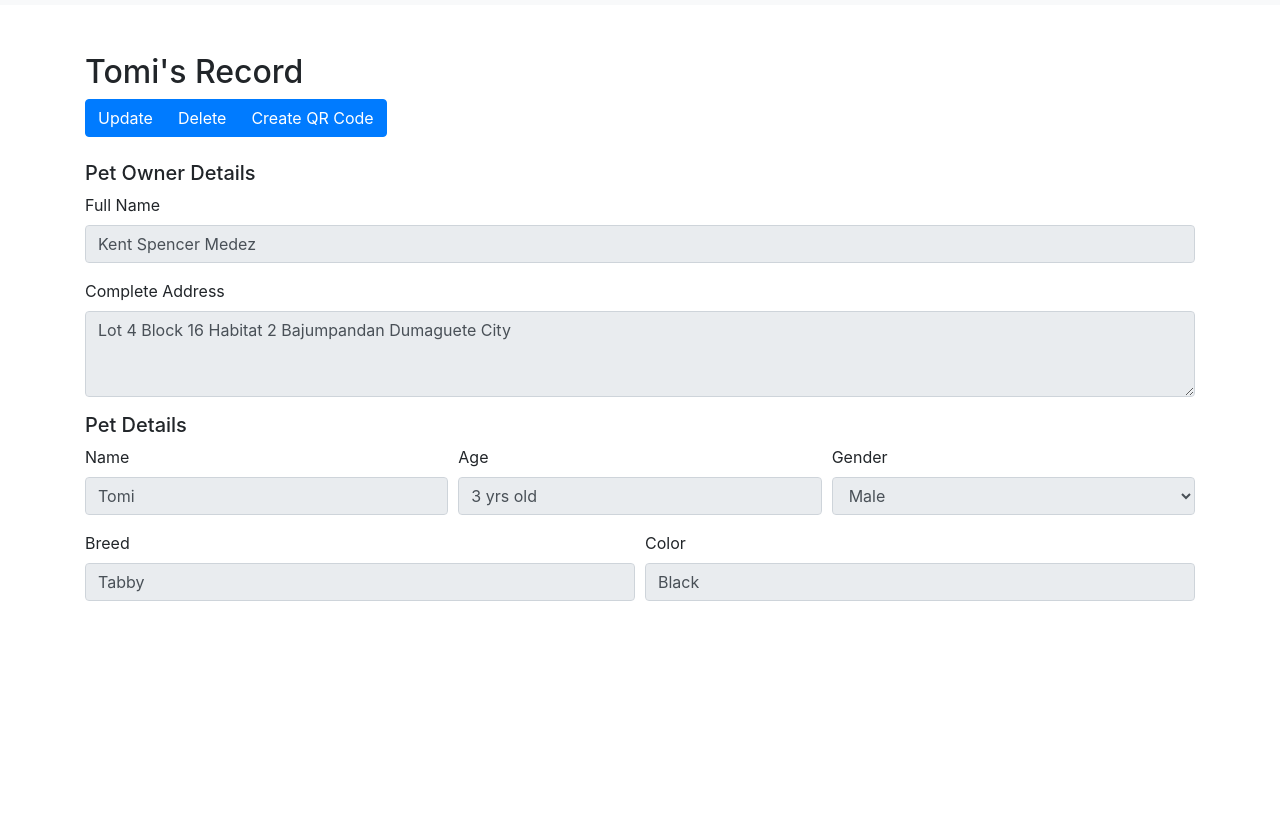
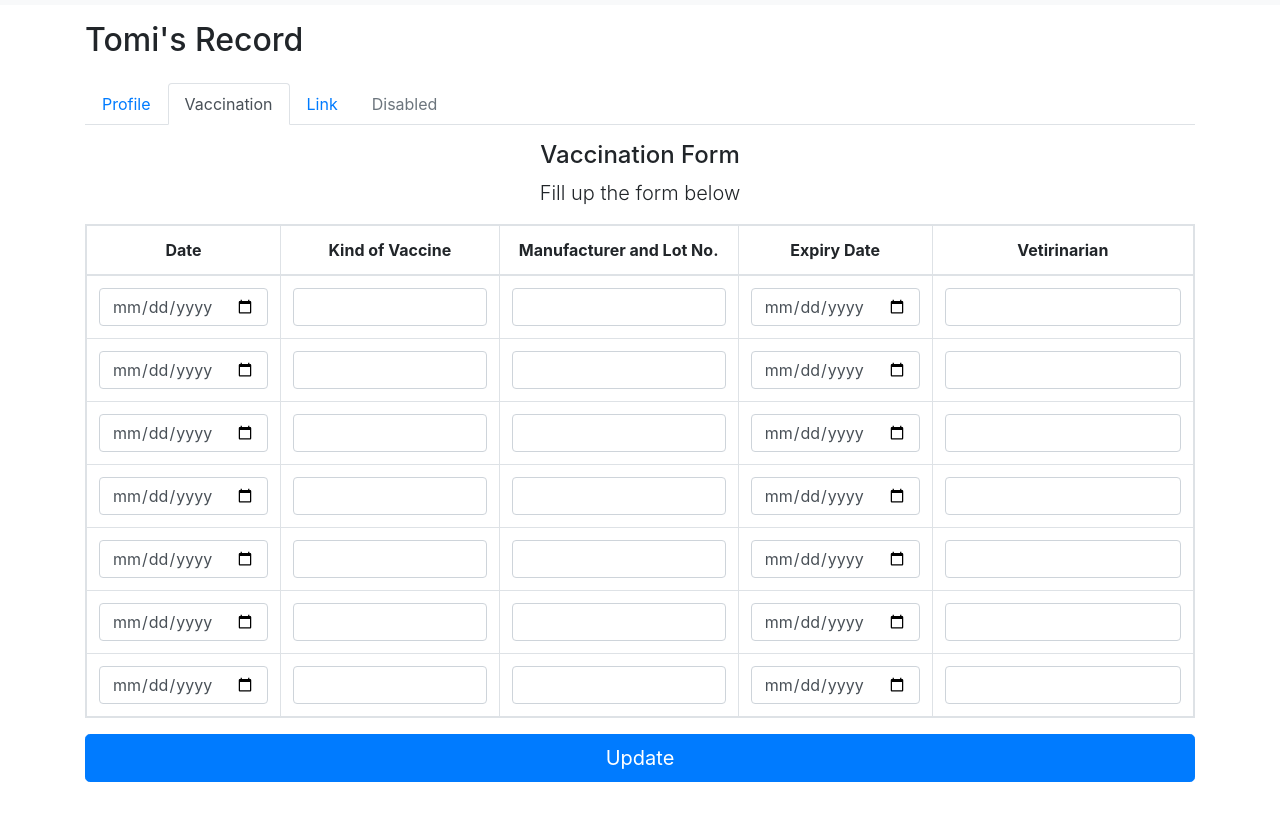
Before and after one commit to kntspncrmdz/pet-clinic-management-system-ui, a plain HTML site: page tomi.html in a window 1280 px wide. Shown: the part 71-892 px from the top of the page. Before the commit the page ends 800 px from the top, so only its background shows below. Drawn offline with nearby package versions, Linux system fonts and the light colour scheme.

Commit message:
2nd commit

```diff
--- a/tomi.html
+++ b/tomi.html
@@ -1,19 +1,23 @@
 <!DOCTYPE html>
 <html lang="en">
+
 <head>
   <meta charset="UTF-8">
   <meta http-equiv="X-UA-Compatible" content="IE=edge">
   <meta name="viewport" content="width=device-width, initial-scale=1.0">
   <title>Records</title>
-    <link rel="stylesheet" href="https://cdn.jsdelivr.net/npm/bootstrap@4.6.1/dist/css/bootstrap.min.css" integrity="sha384-zCbKRCUGaJDkqS1kPbPd7TveP5iyJE0EjAuZQTgFLD2ylzuqKfdKlfG/eSrtxUkn" crossorigin="anonymous">
+  <link rel="stylesheet" href="https://cdn.jsdelivr.net/npm/bootstrap@4.6.1/dist/css/bootstrap.min.css"
+    integrity="sha384-zCbKRCUGaJDkqS1kPbPd7TveP5iyJE0EjAuZQTgFLD2ylzuqKfdKlfG/eSrtxUkn" crossorigin="anonymous">
   <link rel="stylesheet" href="https://cdn.jsdelivr.net/npm/bootstrap-icons@1.8.1/font/bootstrap-icons.css">
 </head>
+
 <body>
   <nav class="navbar navbar-expand-lg navbar-light bg-light">
     <a class="navbar-brand" href="home.html">
       <img src="logo.png" alt="" width="50" height="50">
     </a>
-        <button class="navbar-toggler" type="button" data-toggle="collapse" data-target="#navbarSupportedContent" aria-controls="navbarSupportedContent" aria-expanded="false" aria-label="Toggle navigation">
+    <button class="navbar-toggler" type="button" data-toggle="collapse" data-target="#navbarSupportedContent"
+      aria-controls="navbarSupportedContent" aria-expanded="false" aria-label="Toggle navigation">
       <span class="navbar-toggler-icon"></span>
     </button>
 
@@ -36,57 +40,117 @@
     </div>
   </nav>
 
-    <div class="container mt-5">
+  <div class="container mt-3">
+    <div class="row">
+      <div class="col">
         <h2>Tomi's Record</h2>
-        <div class="btn-group" role="group" aria-label="Basic example">
-            <a class="btn btn-primary" href="update-tomi.html">Update</a>
-            <button type="button" class="btn btn-primary">Delete</button>
-            <button type="button" class="btn btn-primary">Create QR Code</button>
-          </div>
-        <form class="mt-4">
-            <h5>Pet Owner Details</h5>
-            <div class="form-group">
-                <label for="inputAddress">Full Name</label>
-                <input type="text" class="form-control" id="inputAddress" value="Kent Spencer Medez" disabled>
-            </div>
-            <div class="form-group">
-                <label for="exampleFormControlTextarea1">Complete Address</label>
-                <textarea class="form-control" id="exampleFormControlTextarea1" rows="3" disabled>Lot 4 Block 16 Habitat 2 Bajumpandan Dumaguete City</textarea>
-            </div>
-            <h5>Pet Details</h5>
-            <div class="form-row">
-              <div class="form-group col-md-4">
-                <label for="inputEmail4">Name</label>
-                <input type="text" class="form-control" id="inputEmail4" value="Tomi" disabled>
-              </div>
-              <div class="form-group col-md-4">
-                <label for="inputPassword4">Age</label>
-                <input type="text" class="form-control" id="inputPassword4" value="3 yrs old" disabled>
-              </div>
-              <div class="form-group col-md-4">
-                <label for="inputState">Gender</label>
-                <select id="inputState" class="form-control" disabled>
-                    <option disabled>Select a gender</option>
-                    <option selected>Male</option>
-                    <option>Female</option>
-                </select>
       </div>
     </div>
-            <div class="form-row">
-                <div class="form-group col-md-6">
-                  <label for="inputEmail4">Breed</label>
-                  <input type="text" class="form-control" id="inputEmail4" value="Tabby" disabled>
-                </div>
-                <div class="form-group col-md-6">
-                  <label for="inputPassword4">Color</label>
-                  <input type="text" class="form-control" id="inputPassword4" value="Black" disabled>
+    <div class="row">
+      <div class="col">
+        <ul class="nav nav-tabs mt-3">
+          <li class="nav-item">
+            <a class="nav-link" href="tomi-profile.html">Profile</a>
+          </li>
+          <li class="nav-item">
+            <a class="nav-link active" href="#">Vaccination</a>
+          </li>
+          <li class="nav-item">
+            <a class="nav-link" href="#">Link</a>
+          </li>
+          <li class="nav-item">
+            <a class="nav-link disabled">Disabled</a>
+          </li>
+        </ul>
       </div>
     </div>
-            <!--<button type="submit" class="btn btn-primary">Register Pet</button>-->
+    <div class="row">
+      <div class="col mt-3 text-center">
+        <h4>Vaccination Form</h4>
+        <p class="lead">Fill up the form below</p>
+        <form action="">
+          <div class="row">
+            <div class="col">
+              <table class="table table-bordered table-responsive">
+                <thead>
+                  <tr>
+                    <th scope="col" style="width: 2.5%;">Date</th>
+                    <th scope="col" style="width: 30%;">Kind of Vaccine</th>
+                    <th scope="col" style="width: 30%;">Manufacturer and Lot No.</th>
+                    <th scope="col" style="width: 2.5%;">Expiry Date</th>
+                    <th scope="col" style="width: 35%;">Vetirinarian</th>
+                  </tr>
+                </thead>
+                <tbody>
+                  <tr>
+                    <td scope="row"><input type="date" name="" id="" class="form-control"></td>
+                    <td><input type="text" name="" id="" class="form-control"></td>
+                    <td><input type="text" name="" id="" class="form-control"></td>
+                    <td scope="row"><input type="date" name="" id="" class="form-control"></td>
+                    <td><input type="text" name="" id="" class="form-control"></td>
+                  </tr>
+                  <tr>
+                    <td scope="row"><input type="date" name="" id="" class="form-control"></td>
+                    <td><input type="text" name="" id="" class="form-control"></td>
+                    <td><input type="text" name="" id="" class="form-control"></td>
+                    <td scope="row"><input type="date" name="" id="" class="form-control"></td>
+                    <td><input type="text" name="" id="" class="form-control"></td>
+                  </tr>
+                  <tr>
+                    <td scope="row"><input type="date" name="" id="" class="form-control"></td>
+                    <td><input type="text" name="" id="" class="form-control"></td>
+                    <td><input type="text" name="" id="" class="form-control"></td>
+                    <td scope="row"><input type="date" name="" id="" class="form-control"></td>
+                    <td><input type="text" name="" id="" class="form-control"></td>
+                  </tr>
+                  <tr>
+                    <td scope="row"><input type="date" name="" id="" class="form-control"></td>
+                    <td><input type="text" name="" id="" class="form-control"></td>
+                    <td><input type="text" name="" id="" class="form-control"></td>
+                    <td scope="row"><input type="date" name="" id="" class="form-control"></td>
+                    <td><input type="text" name="" id="" class="form-control"></td>
+                  </tr>
+                  <tr>
+                    <td scope="row"><input type="date" name="" id="" class="form-control"></td>
+                    <td><input type="text" name="" id="" class="form-control"></td>
+                    <td><input type="text" name="" id="" class="form-control"></td>
+                    <td scope="row"><input type="date" name="" id="" class="form-control"></td>
+                    <td><input type="text" name="" id="" class="form-control"></td>
+                  </tr>
+                  <tr>
+                    <td scope="row"><input type="date" name="" id="" class="form-control"></td>
+                    <td><input type="text" name="" id="" class="form-control"></td>
+                    <td><input type="text" name="" id="" class="form-control"></td>
+                    <td scope="row"><input type="date" name="" id="" class="form-control"></td>
+                    <td><input type="text" name="" id="" class="form-control"></td>
+                  </tr>
+                  <tr>
+                    <td scope="row"><input type="date" name="" id="" class="form-control"></td>
+                    <td><input type="text" name="" id="" class="form-control"></td>
+                    <td><input type="text" name="" id="" class="form-control"></td>
+                    <td scope="row"><input type="date" name="" id="" class="form-control"></td>
+                    <td><input type="text" name="" id="" class="form-control"></td>
+                  </tr>
+                </tbody>
+              </table>
+            </div>
+          </div>
+          <div class="row mb-5">
+            <div class="col">
+              <button type="submit" class="btn btn-primary btn-lg btn-block">Update</button>
+            </div>
+          </div>
         </form>
       </div>
+    </div>
+  </div>
 
-    <script src="https://cdn.jsdelivr.net/npm/jquery@3.5.1/dist/jquery.slim.min.js" integrity="sha384-DfXdz2htPH0lsSSs5nCTpuj/zy4C+OGpamoFVy38MVBnE+IbbVYUew+OrCXaRkfj" crossorigin="anonymous"></script>
-    <script src="https://cdn.jsdelivr.net/npm/bootstrap@4.6.1/dist/js/bootstrap.bundle.min.js" integrity="sha384-fQybjgWLrvvRgtW6bFlB7jaZrFsaBXjsOMm/tB9LTS58ONXgqbR9W8oWht/amnpF" crossorigin="anonymous"></script>
+  <script src="https://cdn.jsdelivr.net/npm/jquery@3.5.1/dist/jquery.slim.min.js"
+    integrity="sha384-DfXdz2htPH0lsSSs5nCTpuj/zy4C+OGpamoFVy38MVBnE+IbbVYUew+OrCXaRkfj"
+    crossorigin="anonymous"></script>
+  <script src="https://cdn.jsdelivr.net/npm/bootstrap@4.6.1/dist/js/bootstrap.bundle.min.js"
+    integrity="sha384-fQybjgWLrvvRgtW6bFlB7jaZrFsaBXjsOMm/tB9LTS58ONXgqbR9W8oWht/amnpF"
+    crossorigin="anonymous"></script>
 </body>
+
 </html>
```
Also changed, not shown: tomi-profile.html (added, +123 -0 lines). Lines whose indentation alone changed are shown as unchanged.
